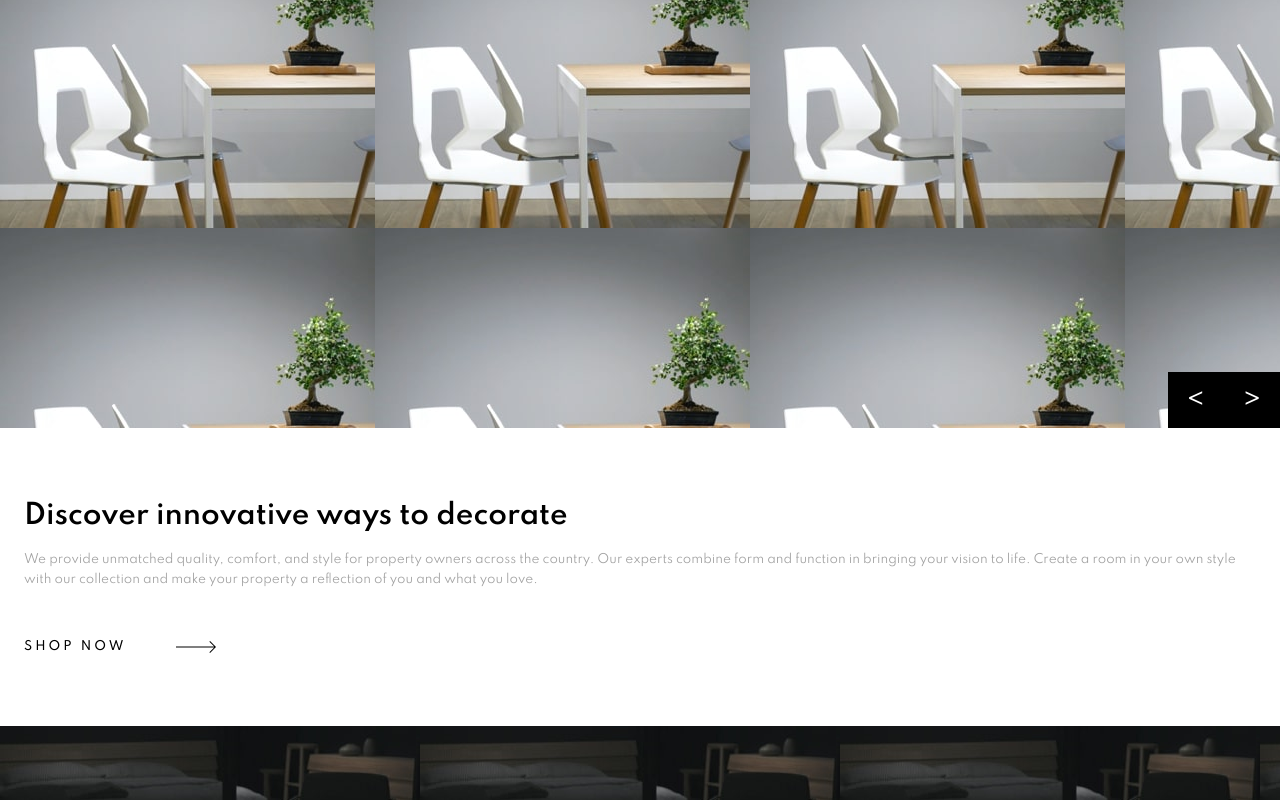
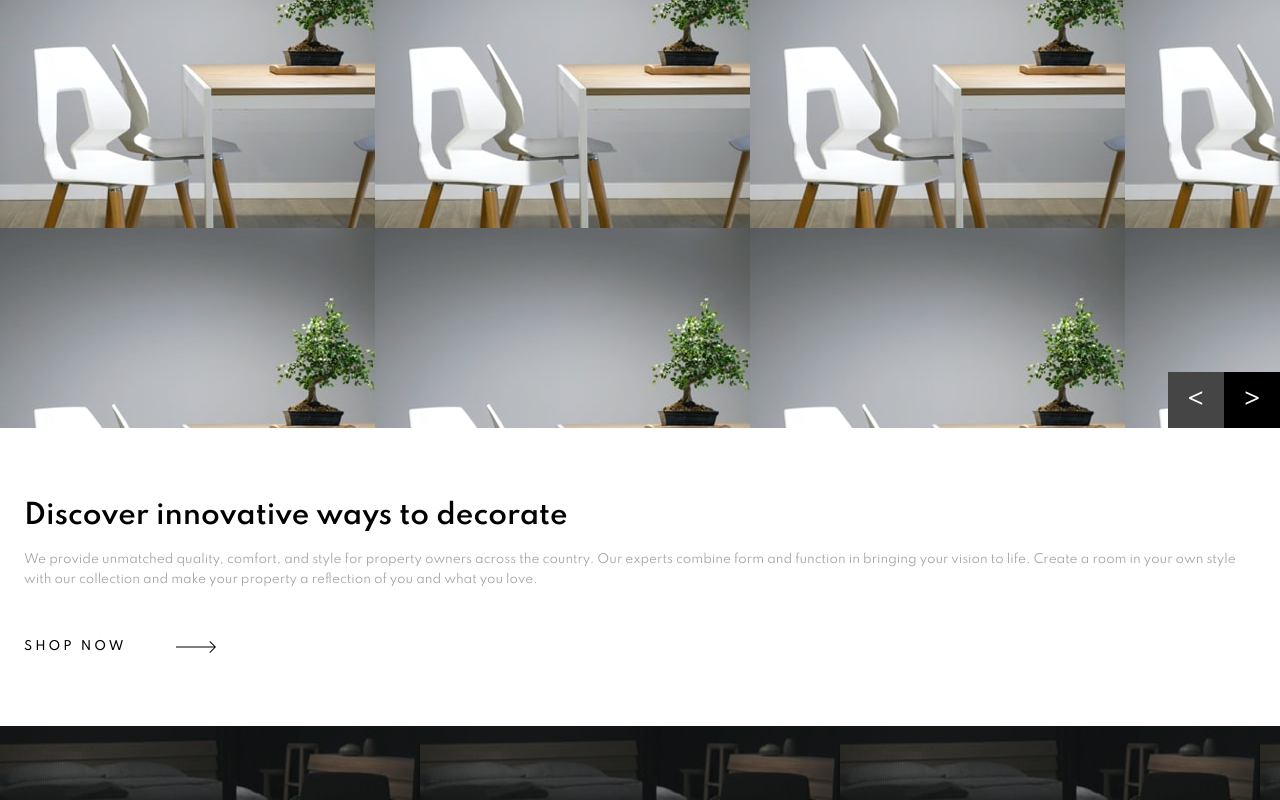
Before and after one commit to bmhan319/room-homepage, a React (Create React App) app: page / in a window 1280 px wide. In both pictures the pointer is over the element 1196 px from the left and 1252 px from the top of the page. Shown: the part 852-1652 px from the top of the page. Built offline with nearby package versions, Linux system fonts and the light colour scheme.

Commit message:
added some hover states

```diff
--- a/src/css/sliderControl.css
+++ b/src/css/sliderControl.css
@@ -2,7 +2,6 @@
   position: absolute;
   right: 0;
   bottom: 0;
-  background-color: #000;
   height: 56px;
   width: 112px;
   color: #fff;
@@ -16,4 +15,10 @@
   justify-content: center;
   font-size: 2em;
   font-weight: 500;
+  background-color: #000;
 }
+
+.sliderButton:hover {
+  background-color: var(--DarkGray);
+  cursor: pointer;
+}
--- a/src/css/sliderText.css
+++ b/src/css/sliderText.css
@@ -26,6 +26,11 @@ padding: 72px 24px;
   font-weight: 500;
 }
 
+.shopLink:hover {
+  color: var(--Gray);
+  cursor: pointer;
+}
+
 .arrowContainer {
   display: flex;
   align-items: center;
@@ -34,3 +39,7 @@ padding: 72px 24px;
 .arrowLink {
   padding-left: 50px;
 }
+
+.arrowLink:hover {
+  fill: var(--Gray);
+}
```
Also changed, not shown: src/img/icon-arrow.svg.
